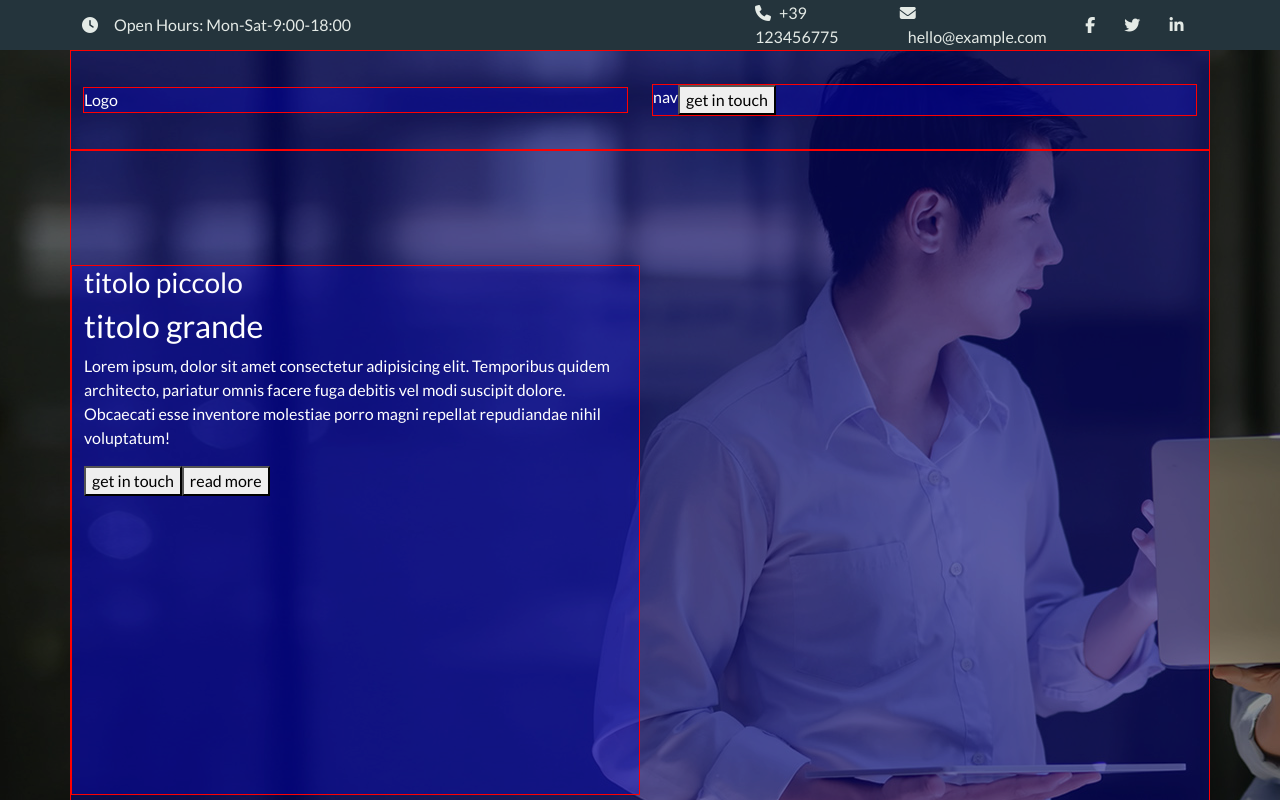
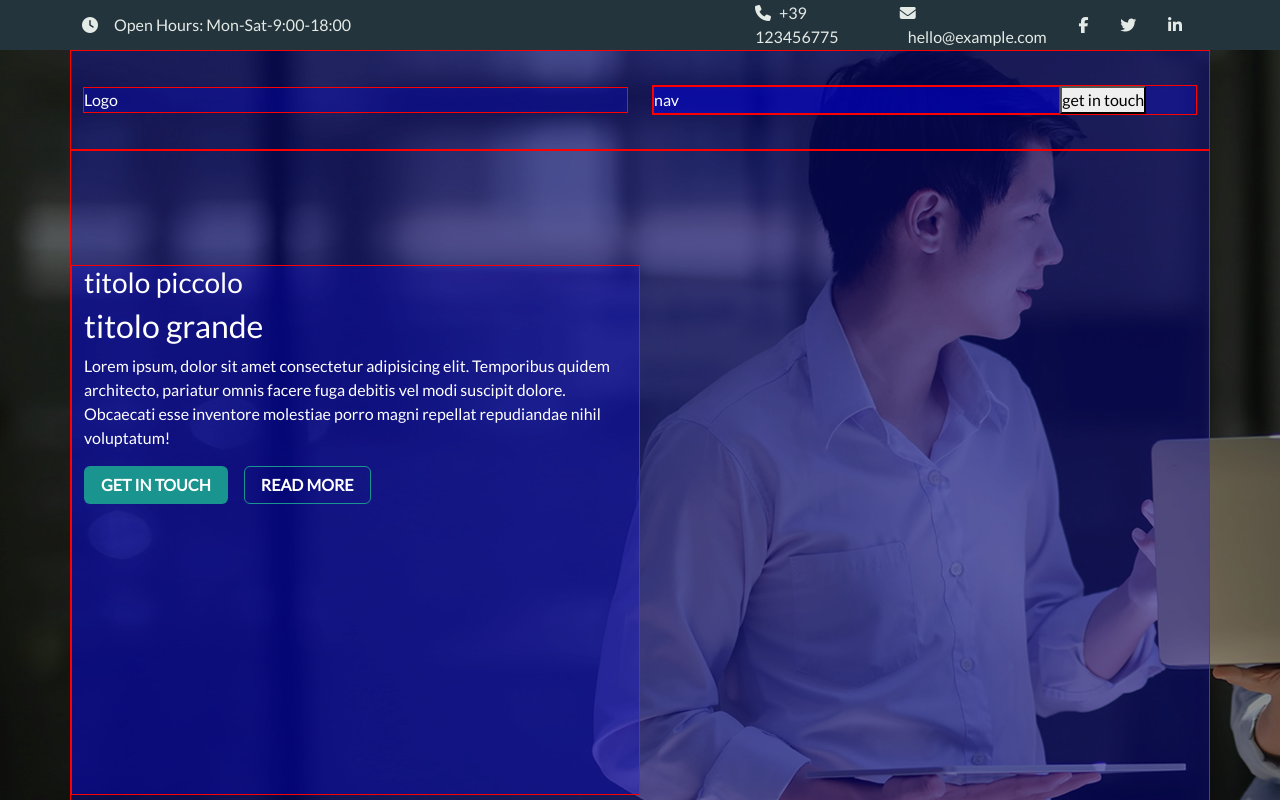
Before and after one commit to andreaa21/proj-html-vuejs, a Vue app: page / in a window 1280 px wide. Shown: the top 800 px of the page. Built offline with nearby package versions, Linux system fonts and the light colour scheme.

Commit message:
[add] btn components to AppJumbo

```diff
--- a/src/assets/data/store.js
+++ b/src/assets/data/store.js
@@ -3,19 +3,5 @@ import { reactive } from 'vue';
 export const store = reactive({
     openHours: 'Mon-Sat-9:00-18:00',
     phoneNumber: '+39 123456775',
-    email: 'hello@example.com',
-    socials: [
-        {
-            icon: '',
-            href: '#'
-        },
-        {
-            icon: '<fa-brands fa-twitter-f',
-            href: '#'
-        },
-        {
-            icon: '<fa-brands fa-linkedin-in',
-            href: '#'
-        }
-    ]
+    email: 'hello@example.com'
 });
--- a/src/assets/styles/general.scss
+++ b/src/assets/styles/general.scss
@@ -9,6 +9,12 @@
     border: 1px solid red;
 }
 
+* {
+    margin: 0;
+    padding: 0;
+    box-sizing: border-box;
+}
+
 body {
     font-family: "Lato", sans-serif;
 }
--- a/src/components/AppHeader.vue
+++ b/src/components/AppHeader.vue
@@ -74,7 +74,7 @@ export default {
         }
         ul{
             list-style: none;
-            margin-left: -1.5rem;
+            margin-left: -2rem;
             a{
                 color: $Nurse;
             }
--- a/src/components/AppJumbo.vue
+++ b/src/components/AppJumbo.vue
@@ -1,6 +1,15 @@
 <script>
+
+import FullBtn from './FullBtn.vue';
+import OutlineBtn from './OutlineBtn.vue'
+
+
 export default {
-  name: 'AppJumbo'
+  name: 'AppJumbo',
+  components:{
+    FullBtn,
+    OutlineBtn
+  }
 }
 </script>
 
@@ -17,7 +26,7 @@ export default {
                 </div>
                 <div class="col">
                     <div class="jumbo-options d-flex debug">
-                        <nav>
+                        <nav class="debug w-75 d-flex align-items-center">
                             nav
                         </nav>
                         <button>
@@ -34,12 +43,8 @@ export default {
                         Lorem ipsum, dolor sit amet consectetur adipisicing elit. Temporibus quidem architecto, pariatur omnis facere fuga debitis vel modi suscipit dolore. Obcaecati esse inventore molestiae porro magni repellat repudiandae nihil voluptatum!
                     </p>
                     <div class="btn-area">
-                        <button>
-                            get in touch
-                        </button>
-                        <button>
-                            read more
-                        </button>
+                        <FullBtn />
+                        <OutlineBtn />
                     </div>
                 </div>
             </div>
--- /dev/null
+++ b/src/components/FullBtn.vue
@@ -0,0 +1,23 @@
+<script>
+export default {
+    name: 'FullBtn'
+}
+</script>
+
+<template>
+  <div class="btn x-btn px-3 me-3">
+    get in touch
+  </div>
+</template>
+
+
+
+<style lang="scss" scoped>
+@use '../assets/styles/partials/vars' as *;
+    .x-btn{
+        background-color: $Eim;
+        color: $White;
+        text-transform: uppercase;
+        font-weight: 600;
+    }
+</style>
--- /dev/null
+++ b/src/components/OutlineBtn.vue
@@ -0,0 +1,23 @@
+<script>
+export default {
+    name: 'OutlineBtn'
+}
+</script>
+
+<template>
+  <div class="btn x-btn px-3">
+    read more
+  </div>
+</template>
+
+
+
+<style lang="scss" scoped>
+@use '../assets/styles/partials/vars' as *;
+    .x-btn{
+        border:1px solid $Eim;
+        color: $White;
+        text-transform: uppercase;
+        font-weight: 600;
+    }
+</style>
```
